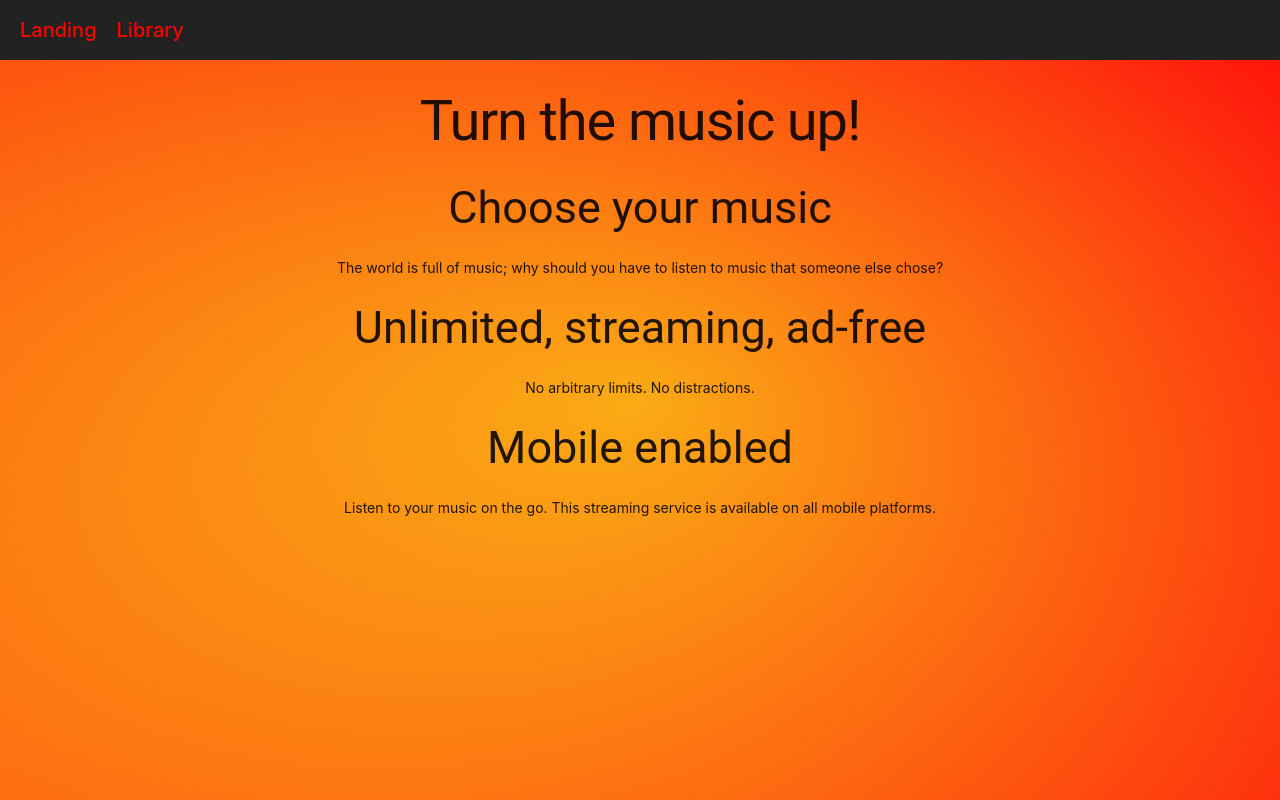
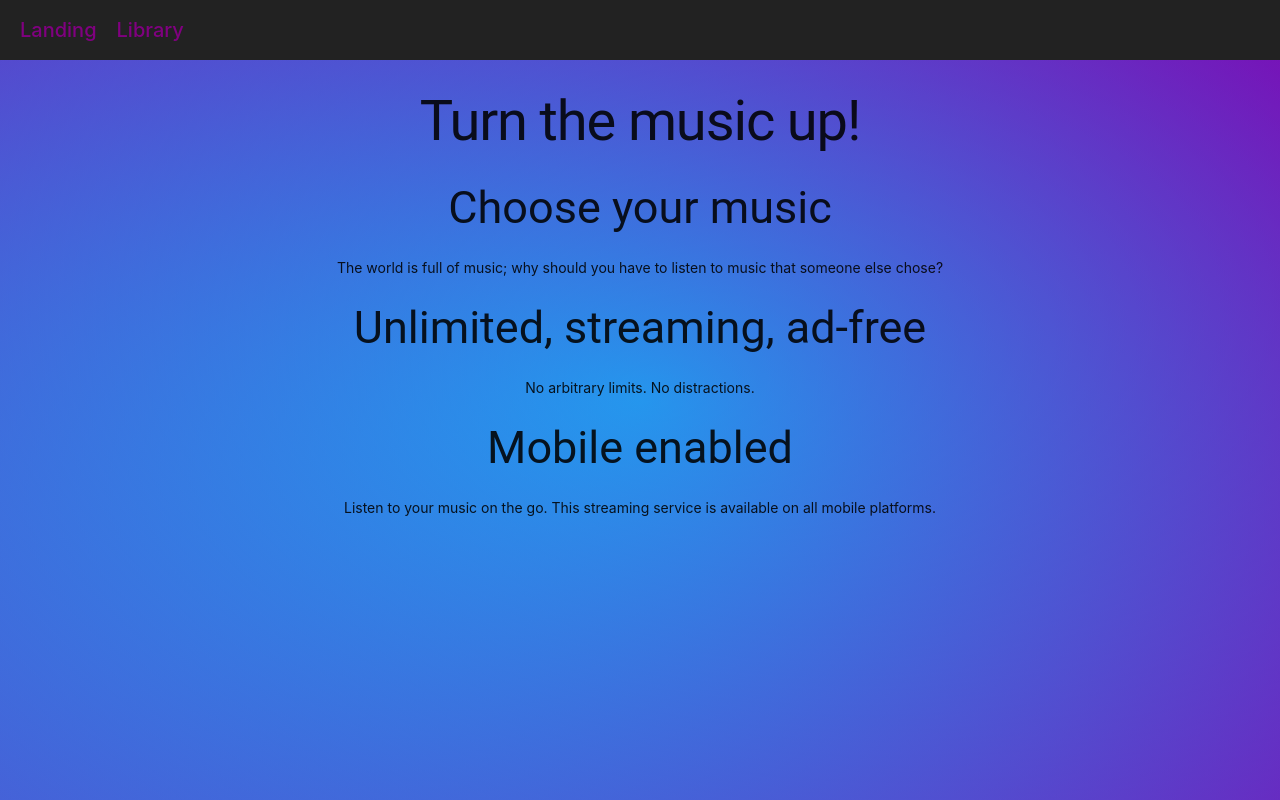
Before and after one commit to ryandiercks/bloc-jams-react, a React (Create React App) app: page / in a window 1280 px wide. Built offline with nearby package versions, Linux system fonts and the light colour scheme.

Commit message:
Restyled, wife thought it was too loud

```diff
--- a/src/App.css
+++ b/src/App.css
@@ -13,9 +13,9 @@
 
 body {
   background-repeat: no-repeat;
-  background: radial-gradient(ellipse at center,rgba(249,219,15,.5) 0,
-                                                rgba(255,0,0,.5) 100%),
-              linear-gradient(45deg,rgba(249,219,15,.92),rgba(255,0,0,.92)) no-repeat fixed center;
+  background: radial-gradient(ellipse at center,rgba(0,191,255,.5) 0,
+                                                rgba(118,1,177,.5) 100%),
+              linear-gradient(45deg,rgba(0,191,255,.92),rgba(118,1,177,.92)) no-repeat fixed center;
 }
 
 .App {
@@ -50,10 +50,7 @@ body {
   font-size: large;
 }
 
-@keyframes App-logo-spin {
-  from { transform: rotate(0deg); }
-  to { transform: rotate(360deg); }
-}
+
 
 button {
   padding: 0;
@@ -63,7 +60,7 @@ button {
 }
 
 a {
-  color: red;
+  color: Purple;
   font-weight: 500;
   font-size: 20px;
   text-decoration: none;
```
